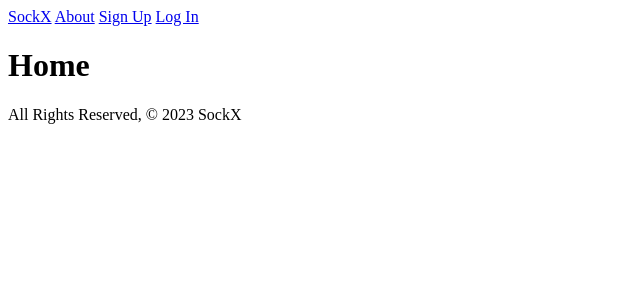
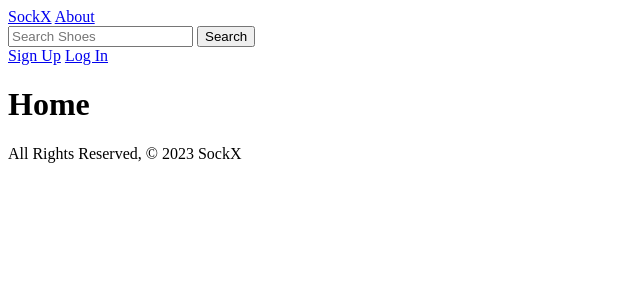
Before and after one commit to jkawashiri/sockx, a Django app: page / in a window 1280 px wide. Shown: the top 300 px of the page, without its empty margins (0-640 px from the left). Run offline with Django 4.2, Linux system fonts and the light colour scheme.

Commit message:
searchbar

```diff
--- a/main_app/templates/base.html
+++ b/main_app/templates/base.html
@@ -16,6 +16,14 @@
         <nav>
             <a href="{% url 'home' %}">SockX</a>
             <a href="{% url 'about' %}">About</a>
+            <form class="d-flex" method="POST" action="{% url 'search_shoes' %}">
+              {% csrf_token %}
+
+              <input class="form-control me-2"
+               type="search" placeholder="Search Shoes" aria-label="Search" name="searched">
+              <button class="btn
+              btn-outline-secondary" type="submit">Search</button>
+            </form>
             {% if user.is_authenticated %}
                 <a href="{% url 'shoes_create' %}">Add a Shoe</a>
                 <a href="{% url 'index' %}">All Shoes</a>
--- a/main_app/urls.py
+++ b/main_app/urls.py
@@ -14,4 +14,5 @@ urlpatterns = [
     path('shoes/<int:shoe_id>/delete_review/<int:review_id>/', views.delete_review, name='delete_review'),
     path('shoes/<int:shoe_id>/add_bid/', views.add_bid, name='add_bid'),
     path('shoes/<int:shoe_id>/delete_bid/<int:bid_id>/', views.delete_bid, name='delete_bid'),
+    path('search_shoes', views.search_shoes, name='search_shoes'),
 ]
--- a/main_app/views.py
+++ b/main_app/views.py
@@ -14,6 +14,14 @@ def home(request):
 
 def about(request):
   return render(request, 'about.html')
+
+def search_shoes(request):
+   if request.method == "POST":
+      searched = request.POST['searched']
+      shoes = Shoe.objects.filter(name__contains=searched)
+      return render(request, 'shoes/search_shoes.html', {'searched':searched, 'shoes':shoes})
+   else:
+      return render(request, 'shoes/search_shoes.html', {})
 
 class ShoeList(LoginRequiredMixin, ListView):
     model = Shoe
```
Also changed, not shown: main_app/templates/shoes/search_shoes.html (added, +24 -0 lines).
